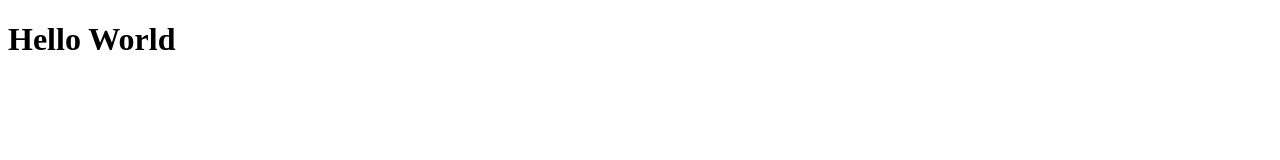
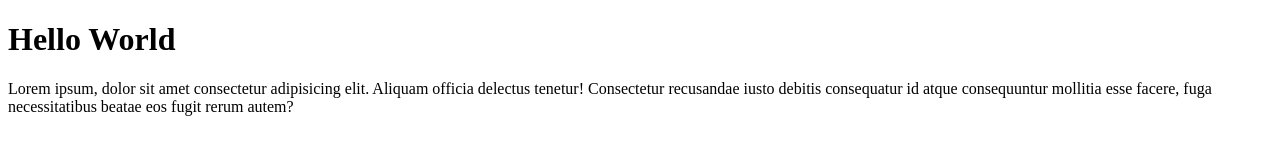
Before and after one commit to kurniawan2023/project-git-test, a plain HTML site: page index.html in a window 1280 px wide. Drawn offline with Linux system fonts and the light colour scheme.

Commit message:
menambahkan p pada index.html

```diff
--- a/index.html
+++ b/index.html
@@ -7,5 +7,11 @@
   </head>
   <body>
     <h1>Hello World</h1>
+    <p>
+      Lorem ipsum, dolor sit amet consectetur adipisicing elit. Aliquam officia
+      delectus tenetur! Consectetur recusandae iusto debitis consequatur id
+      atque consequuntur mollitia esse facere, fuga necessitatibus beatae eos
+      fugit rerum autem?
+    </p>
   </body>
 </html>
```
